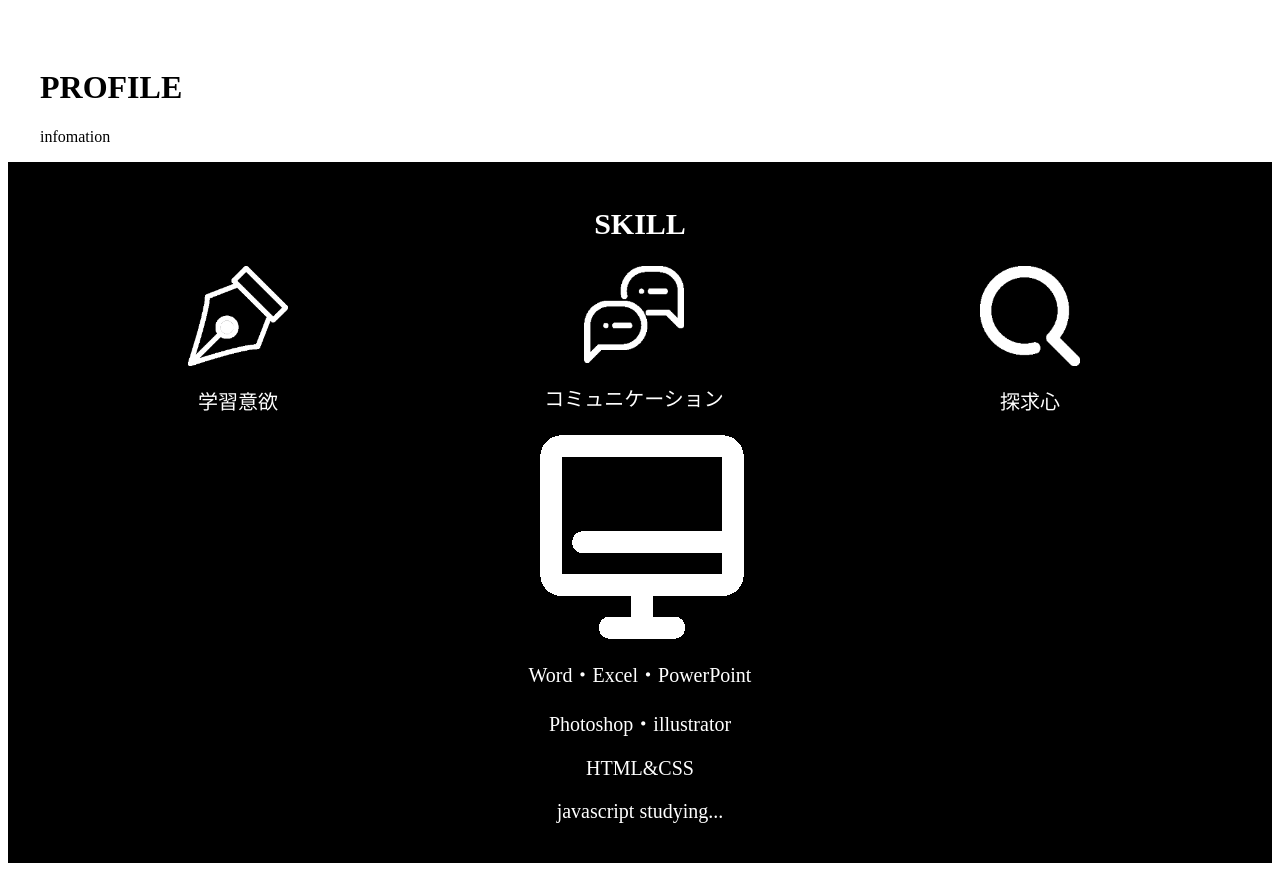
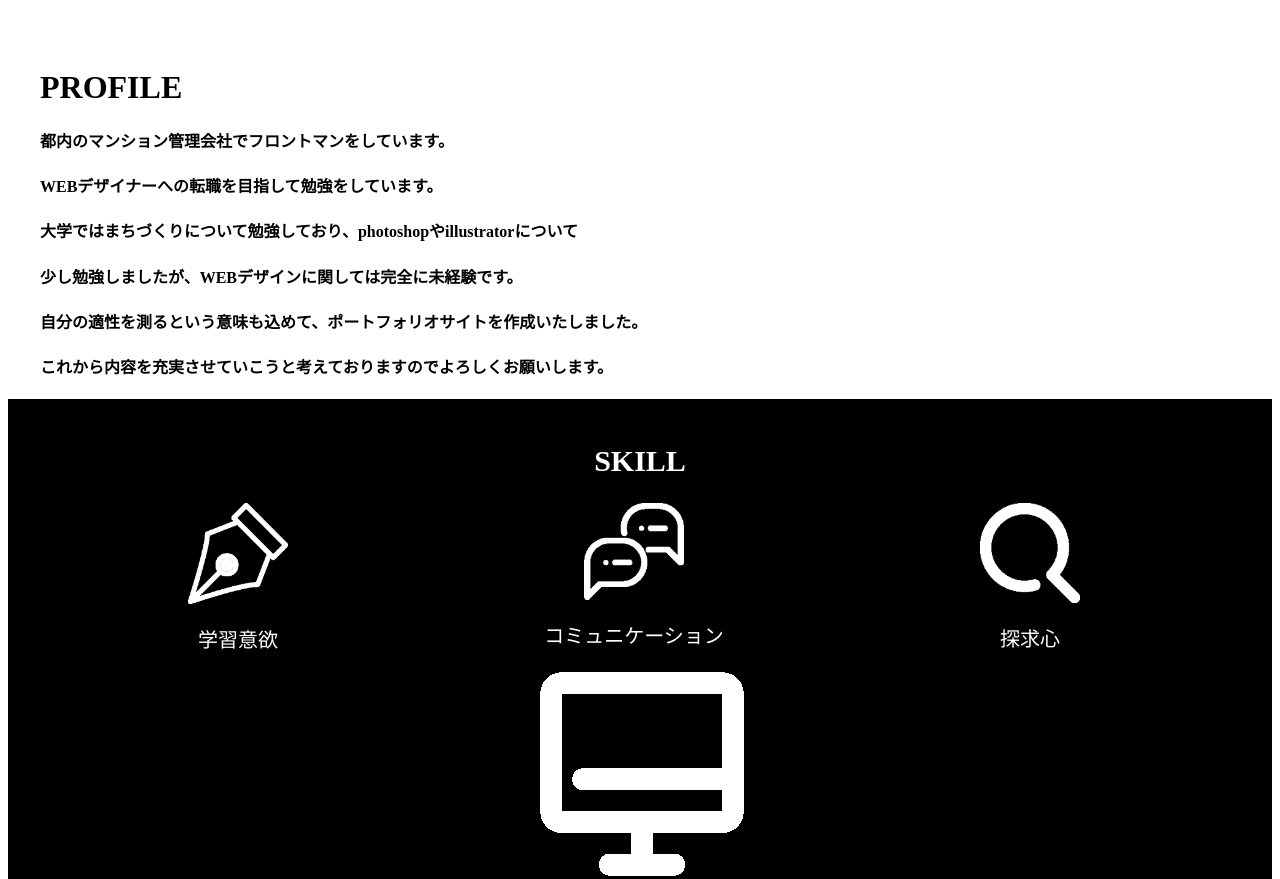
Before and after one commit to hiroshi-tomosada/portfolio-site, a plain HTML site: page index.html in a window 1280 px wide. Shown: the part 860-1739 px from the top of the page. Drawn offline with Linux system fonts and the light colour scheme.

Commit message:
Update index.html

```diff
--- a/index.html
+++ b/index.html
@@ -34,7 +34,12 @@
   <div class="profile-wrapper">
     <div class="container">
       <h1>PROFILE</h1>
-      <p>infomation</p>
+      <h4>都内のマンション管理会社でフロントマンをしています。</h4>
+      <h4>WEBデザイナーへの転職を目指して勉強をしています。</h4>
+      <h4>大学ではまちづくりについて勉強しており、photoshopやillustratorについて</h4>
+      <h4>少し勉強しましたが、WEBデザインに関しては完全に未経験です。</h4>
+      <h4>自分の適性を測るという意味も込めて、ポートフォリオサイトを作成いたしました。</h4>
+      <h4>これから内容を充実させていこうと考えておりますのでよろしくお願いします。</h4>
     </div>
   </div>
 
@@ -84,7 +89,9 @@
         </a>
       </div>
       <div class="work-info">
-        <p>infomation</p>
+        <h4>架空のファッションブランドというテーマで作成いたしました。</h4>
+        <h4>多くのブランドのサイトがメインビジュアルで人を惹きつけるデザインになっており、</h4>
+        <h4>それらを参考にビジュアルを前面に出したデザインに仕上げました。</h4>
       </div>
     </div>
   </div>
```
